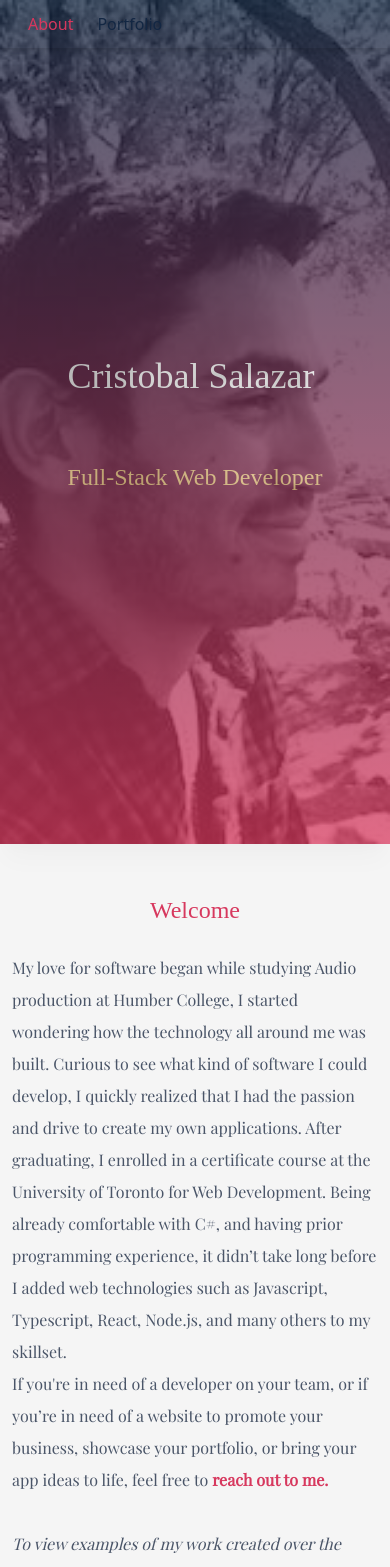
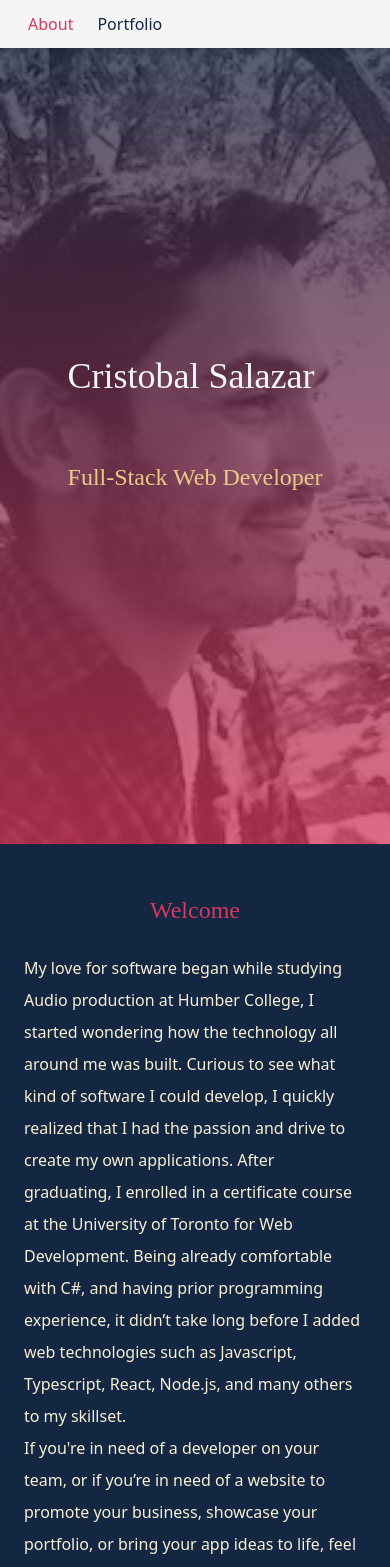
Before and after one commit to CristobalSalazar/next-site, a Next.js app: page / in a window 390 px wide. Shown: the top 1567 px of the page. Built offline with nearby package versions, Linux system fonts and the light colour scheme; a web font is replaced by a local one.

Commit message:
add basica animations

```diff
--- a/package.json
+++ b/package.json
@@ -12,6 +12,8 @@
     "next": "^9.5.4",
     "react": "^16.13.1",
     "react-dom": "^16.13.1",
+    "react-spring": "^8.0.27",
+    "react-use": "^15.3.4",
     "sass": "^1.27.0"
   },
   "devDependencies": {
--- a/src/components/Hero.tsx
+++ b/src/components/Hero.tsx
@@ -1,8 +1,22 @@
+import { useSpring, animated } from "react-spring";
 interface HeroProps {
   title?: string;
   subtitle?: string;
 }
 export default function Hero({ title, subtitle }: HeroProps) {
+  const titleProps = useSpring({
+    config: {
+      tension: 75,
+    },
+    from: {
+      opacity: 0,
+      transform: "translateX(-1rem)",
+    },
+    to: {
+      opacity: 1,
+      transform: "translateX(0)",
+    },
+  });
   return (
     <>
       <div className="absolute z-0 w-full pointer-events-none from-accent to-dark bg-gradient-to-t sm:h-screen h-screen/2" />
@@ -13,12 +27,18 @@ export default function Hero({ title, subtitle }: HeroProps) {
           alt="profile picture"
         />
         <div className="flex flex-col h-64 pointer-events-auto justify-evenly sm:m-0">
-          <h1 className="text-5xl font-normal font-cursive md:text-4xl sm:text-4xl text-light">
+          <animated.h1
+            style={titleProps}
+            className="text-5xl font-normal font-cursive md:text-4xl sm:text-4xl text-light"
+          >
             {title}
-          </h1>
-          <h2 className="text-3xl font-normal font-cursive text-dark sm:text-primary md:text-2xl sm:text-2xl">
+          </animated.h1>
+          <animated.h2
+            style={titleProps}
+            className="text-3xl font-normal font-cursive text-dark sm:text-primary md:text-2xl sm:text-2xl"
+          >
             {subtitle}
-          </h2>
+          </animated.h2>
         </div>
       </div>
     </>
--- a/src/components/Nav.tsx
+++ b/src/components/Nav.tsx
@@ -1,40 +1,15 @@
 import Link from "next/link";
-import { useEffect, useRef } from "react";
-import { rgb2rgba, rgbaChangeAlpha } from "../utils/colors";
 
 interface NavProps {
   title: string;
   links: { name: string; route: string; active?: boolean }[];
 }
 export default function Nav({ title, links }: NavProps) {
-  const navElement = useRef<HTMLElement>(null);
-  const navBrand = useRef<HTMLElement>(null);
-
-  useEffect(() => {
-    const style = window.getComputedStyle(navElement.current);
-    const rgba = rgb2rgba(style.backgroundColor);
-    const newrgba = rgbaChangeAlpha(rgba, 0);
-    navElement.current.style.backgroundColor = newrgba;
-    // Scroll
-    document.body.onscroll = (e) => {
-      const bodyTop = document.body.getBoundingClientRect().top;
-      const opacity = Math.min(0 - (bodyTop / window.innerHeight) * 2, 1);
-      const newrgba = rgbaChangeAlpha(rgba, opacity);
-      console.log(newrgba);
-      navElement.current.style.backgroundColor = newrgba;
-    };
-  }, []);
   return (
     <>
-      <nav
-        ref={navElement}
-        className="fixed z-10 flex justify-between w-screen p-3 shadow-md bg-light"
-      >
+      <nav className="fixed z-10 flex justify-between w-screen p-3 shadow-md bg-light">
         <div className="flex ml-4">
-          <span
-            ref={navBrand}
-            className="box-border pr-4 font-normal border-r border-black text-secondary font-cursive h-100 sm:hidden"
-          >
+          <span className="box-border pr-4 font-normal border-r-2 border-gray-400 text-dark font-cursive h-100 sm:hidden">
             {title}
           </span>
           <ul className="ml-4 sm:ml-0">
--- a/src/components/Project.tsx
+++ b/src/components/Project.tsx
@@ -15,7 +15,7 @@ export default function Project({
   return (
     <div className="grid w-full grid-cols-2 gap-24 mb-12 text-left md:block sm:block">
       <div className="w-full">
-        <p className="mb-6 text-2xl font-cursive text-accent">{title}</p>
+        <p className="mb-6 text-2xl text-accent">{title}</p>
         <Text>{description}</Text>
         <a
           className="block mt-4 text-accent hover:underline md:mb-12 sm:mb-12"
--- a/src/components/Section.tsx
+++ b/src/components/Section.tsx
@@ -1,10 +1,14 @@
 interface SectionProps {
   children?: any;
   title: string;
+  className?: string;
 }
-export default function Section({ children, title }: SectionProps) {
+export default function Section({ children, title, className }: SectionProps) {
   return (
-    <section className="mb-12" id={title.toLowerCase()}>
+    <section
+      className={`mb-12 sm:px-6 sm:py-12 sm:rounded-b-lg ${className}`}
+      id={title.toLowerCase()}
+    >
       <h3 className="mb-6 text-2xl font-normal capitalize font-cursive text-accent sm:text-center">
         {title}
       </h3>
--- a/src/components/Text.tsx
+++ b/src/components/Text.tsx
@@ -1,5 +1,7 @@
-export default function Text({ children }: any) {
+export default function Text({ children, className }: any) {
   return (
-    <p className="w-full font-serif leading-loose text-gray-700">{children}</p>
+    <p className={`w-full leading-loose text-gray-700 ${className}`}>
+      {children}
+    </p>
   );
 }
--- a/src/components/Welcome.tsx
+++ b/src/components/Welcome.tsx
@@ -4,9 +4,9 @@ import Text from "./Text";
 interface WelcomeProps {}
 export default function Welcome(props: WelcomeProps) {
   return (
-    <Section title="Welcome">
+    <Section title="Welcome" className="sm:bg-dark">
       <div className="relative grid grid-cols-2 gap-12 mb-8 overflow-x-hidden rounded md:mb-0 md:block sm:block">
-        <Text>
+        <Text className="sm:text-secondary">
           My love for software began while studying Audio production at Humber
           College, I started wondering how the technology all around me was
           built. Curious to see what kind of software I could develop, I quickly
@@ -17,7 +17,7 @@ export default function Welcome(props: WelcomeProps) {
           didn’t take long before I added web technologies such as Javascript,
           Typescript, React, Node.js, and many others to my skillset.
         </Text>
-        <Text>
+        <Text className="sm:text-secondary">
           If you're in need of a developer on your team, or if you’re in need of
           a website to promote your business, showcase your portfolio, or bring
           your app ideas to life, feel free to
--- a/src/pages/index.tsx
+++ b/src/pages/index.tsx
@@ -12,10 +12,10 @@ export default function Index() {
       description="Personal website for Cristobal Salazar"
     >
       <Layout activeLinkName="About">
-        <header className="relative z-0 mb-32 sm:mb-12 sm:h-screen h-screen/2">
+        <header className="relative z-0 mb-32 sm:mb-0 sm:h-screen h-screen/2">
           <Hero title="Cristobal Salazar" subtitle="Full-Stack Web Developer" />
         </header>
-        <main className="container pb-16 mx-auto sm:px-3" role="main">
+        <main className="container pb-16 mx-auto" role="main">
           <Welcome />
           <Skills />
           <Education />
```
Also changed, not shown: 1 other file (tests, documents, lock files or other folders).
